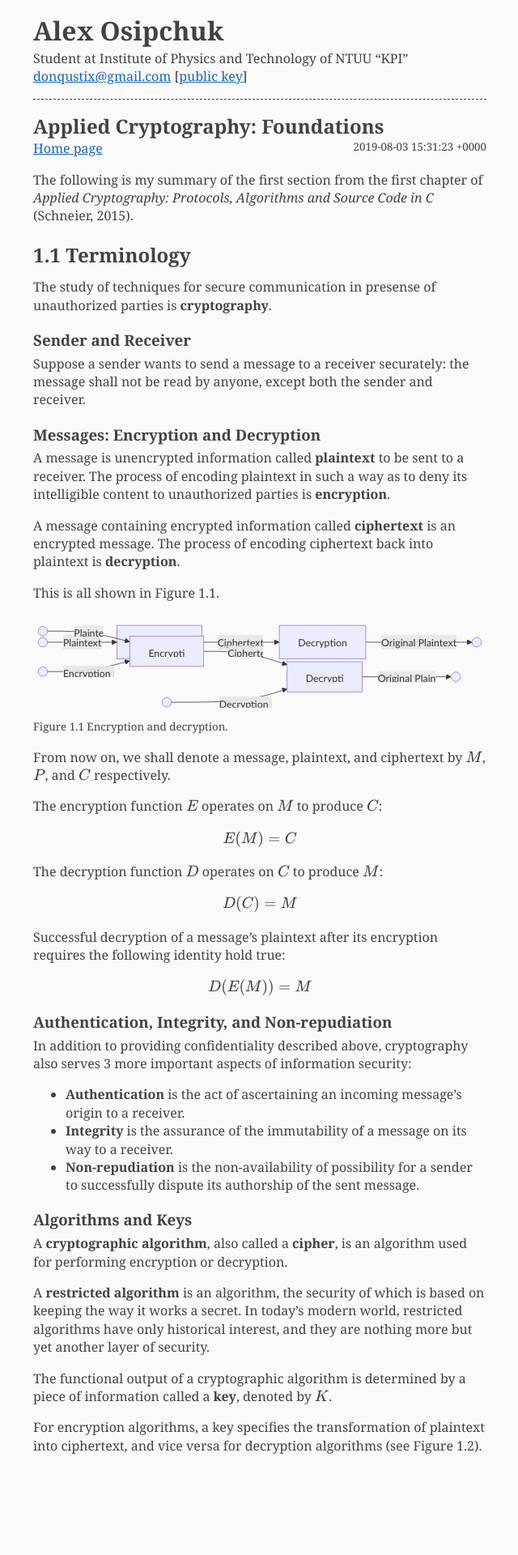
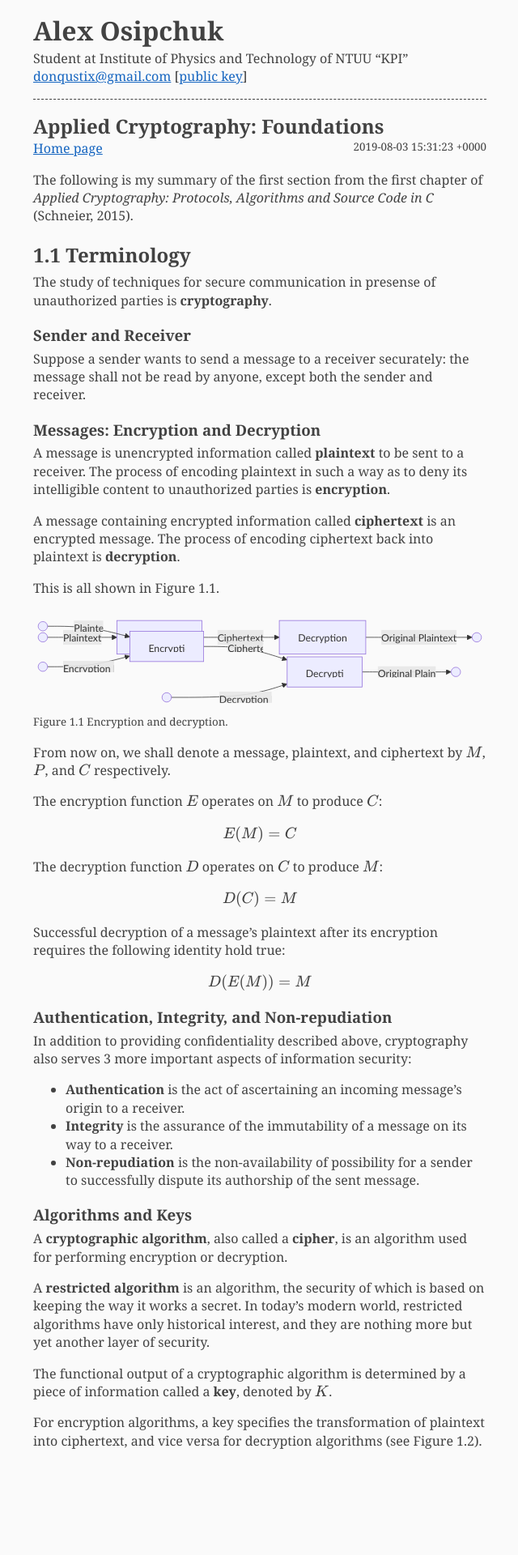
Before and after one commit to donqustix/donqustix.github.io, a Jekyll site: the page built from _posts/2019-08-03-applied-cryptography-foundations.md, in a window 1280 px wide. Shown: the top 1920 px of the page at 81% size, without its empty margins (319-959 px from the left). Built offline with Jekyll 4.4.1, drawn with Linux system fonts in a browser that asks for light colours; formulas are drawn with MathJax 3.

Commit message:
refactoring

```diff
--- a/_includes/header.md
+++ b/_includes/header.md
@@ -1,5 +1,4 @@
 # Alex Osipchuk
-{: .author}
 Student at Institute of Physics and Technology of NTUU "KPI"
 <{{ site.email}}>
 [[public key]({{ "/assets/public-key.txt" | relative_url }})]
--- /dev/null
+++ b/_includes/mathjax.html
@@ -0,0 +1,3 @@
+<script type="text/javascript" async
+  src="https://cdnjs.cloudflare.com/ajax/libs/mathjax/2.7.5/latest.js?config=TeX-AMS-MML_HTMLorMML">
+</script>
--- /dev/null
+++ b/_includes/mermaid.html
@@ -0,0 +1,2 @@
+<script src="https://unpkg.com/mermaid@8.2.3/dist/mermaid.min.js"></script>
+<script>mermaid.initialize({startOnLoad:true});</script>
--- /dev/null
+++ b/_includes/post_header.html
@@ -0,0 +1,2 @@
+<h1>{{ page.title }}</h1>
+<p><a href="{{ site.url }}">Home page</a><small style="float: right;">{{ page.date }}</small></p>
--- a/_layouts/default.html
+++ b/_layouts/default.html
@@ -7,12 +7,7 @@
         <meta charset="utf-8" name="viewport" content="width=device-width, initial-scale=1">
         <link href="{{ '/assets/css/main.css' | relative_url }}" rel="stylesheet">
 
-        {% if page.mathjax %}
-            <script type="text/javascript" async
-              src="https://cdnjs.cloudflare.com/ajax/libs/mathjax/2.7.5/latest.js?config=TeX-AMS-MML_HTMLorMML">
-            </script>
-        {% endif %}
-
+        {% if page.mathjax %}{% include mathjax.html %}{% endif %}
         {% seo %}
     </head>
 
@@ -31,9 +26,6 @@
             {{ footer_include | markdownify }}
         </footer>
 
-        {% if page.mermaid %}
-            <script src="https://unpkg.com/mermaid@8.2.3/dist/mermaid.min.js"></script>
-            <script>mermaid.initialize({startOnLoad:true});</script>
-        {% endif %}
+        {% if page.mermaid %}{% include mermaid.html %}{% endif %}
     </body>
 </html>
--- a/_layouts/post.html
+++ b/_layouts/post.html
@@ -2,7 +2,6 @@
 layout: default
 ---
 <section>
-    <h1>{{ page.title }}</h1>
-    <p><a href="{{ site.url }}">Home page</a><small style="float: right;">{{ page.date }}</small></p>
+    {% include post_header.html %}
     {{ content }}
 </section>
--- a/assets/css/main.scss
+++ b/assets/css/main.scss
@@ -29,7 +29,7 @@ h1 {
 }
 
 h2 {
-    margin-bottom: 0.5em;
+    margin-bottom: 0.25em;
 }
 
 h3 {
```
